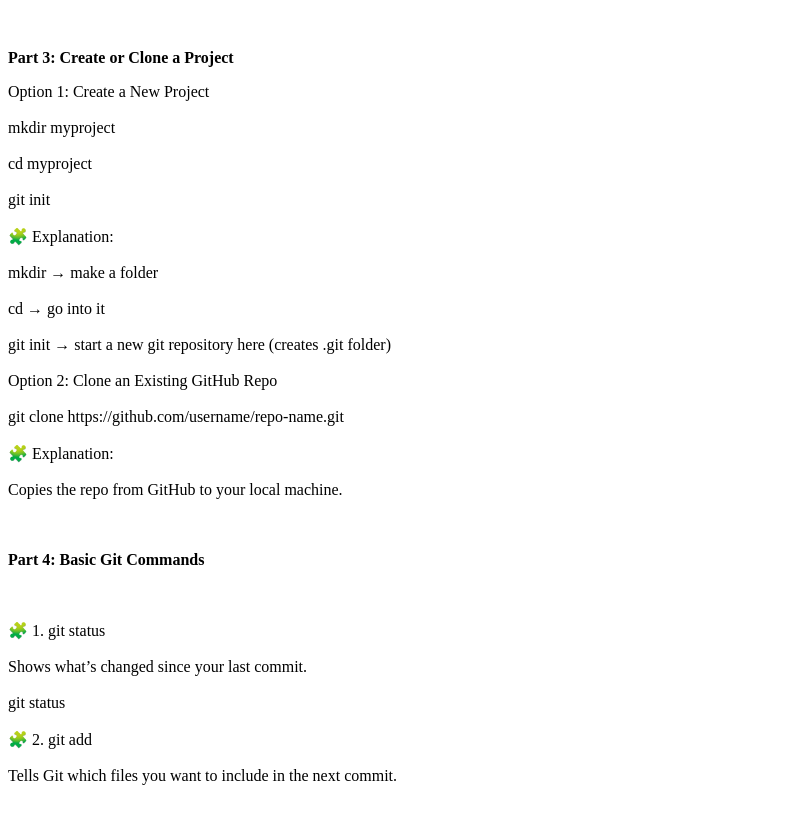
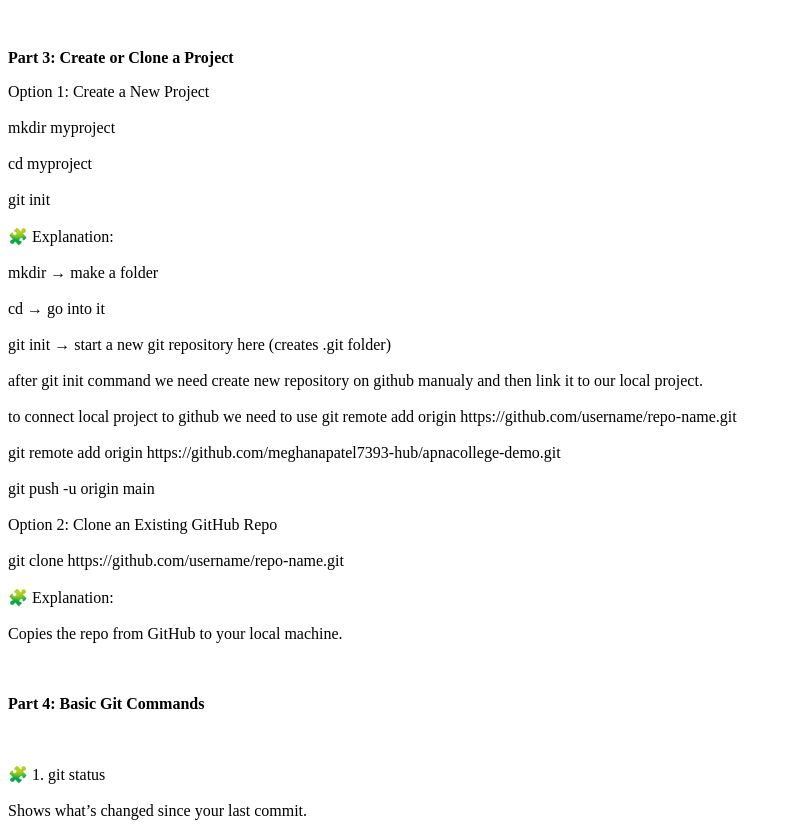
Before and after one commit to meghanapatel7393-hub/apnacollege-demo, a plain HTML site: page explainviachatgpt.html in a window 1280 px wide. Shown: the part 706-1545 px from the top of the page, without its empty margins (0-792 px from the left). Drawn offline with Linux system fonts and the light colour scheme.

Commit message:
add few line

```diff
--- a/explainviachatgpt.html
+++ b/explainviachatgpt.html
@@ -69,6 +69,21 @@
       <br /><br />
       git init → start a new git repository here (creates .git folder)
       <br /><br />
+
+      after git init command we need create new repository on github manualy and then link it to our local project.
+
+      <br /><br />
+      to connect local project to github we need to use git remote add origin https://github.com/username/repo-name.git
+
+      <br /><br />
+      git remote add origin https://github.com/meghanapatel7393-hub/apnacollege-demo.git
+
+      <br /><br />
+      git push -u origin main
+
+      <br /><br />
+
+
       Option 2: Clone an Existing GitHub Repo
       <br /><br />
       git clone https://github.com/username/repo-name.git
```
